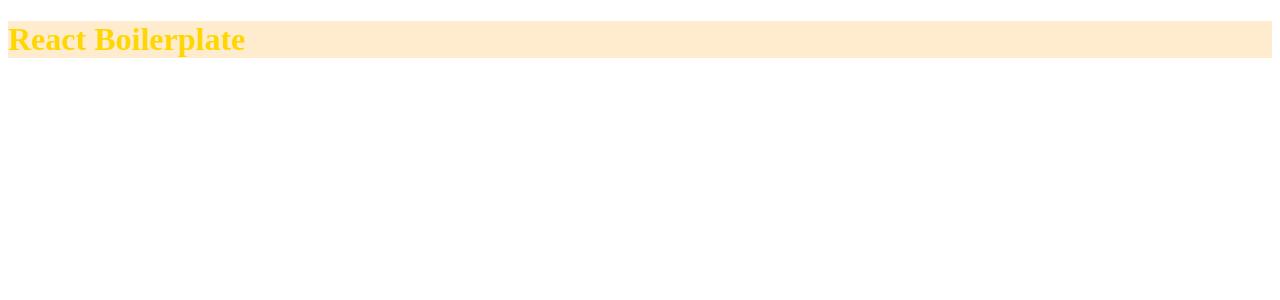
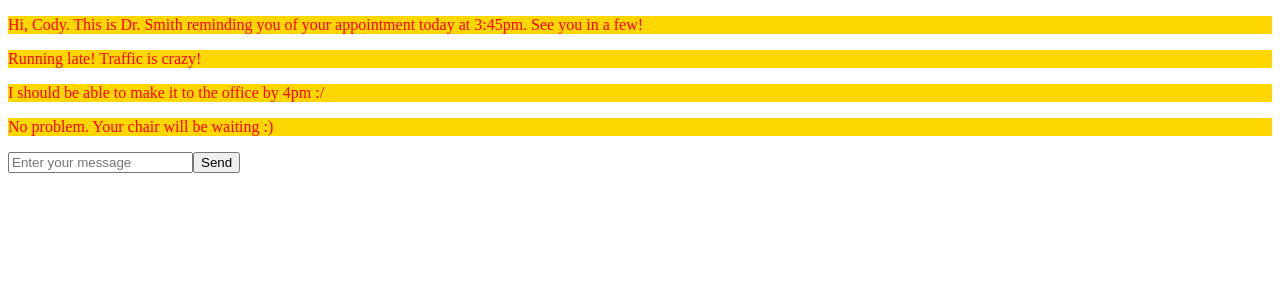
Before and after one commit to conmart/chat-demo, a React app: page / in a window 1280 px wide. Shown: the top 300 px of the page. Built offline with nearby package versions, Linux system fonts and the light colour scheme.

Commit message:
added my components to boilerplate

```diff
--- /dev/null
+++ b/src/components/App.js
@@ -0,0 +1,14 @@
+import React, { Component } from 'react';
+import ChatBox from './chatBox/ChatBox';
+
+class App extends Component {
+  render() {
+    return (
+      <div className="App">
+        <ChatBox />
+      </div>
+    );
+  }
+}
+
+export default App;
--- /dev/null
+++ b/src/components/chatBox/ChatBox.js
@@ -0,0 +1,63 @@
+import React, { Component } from 'react';
+import ChatWindow from '../chatWindow/ChatWindow';
+import InputBar from '../inputBar/InputBar';
+
+class ChatBox extends Component {
+
+  constructor(props) {
+    super(props)
+    this.stockMessages = [
+      {type: 1, text: 'Hi, Cody. This is Dr. Smith reminding you of your appointment today at 3:45pm. See you in a few!'},
+      {type: 2, text: 'Running late! Traffic is crazy!'},
+      {type: 2, text: 'I should be able to make it to the office by 4pm :/'},
+      {type: 1, text: 'No problem. Your chair will be waiting :)'}
+    ]
+    this.state = {
+      messages: []
+    }
+    this.newMessageSent.bind(this)
+  }
+
+  componentDidMount() {
+    this.cycleDemo();
+  }
+
+  addStockMessages() {
+    for (let i=1; i<=this.stockMessages.length; i++) {
+      setTimeout(() => {
+        const newMessages = this.state.messages
+        newMessages.push(this.stockMessages[i-1])
+        this.setState({
+          messages: newMessages
+        })
+      }, i*1000)
+    }
+  }
+
+  cycleDemo() {
+    this.addStockMessages()
+    setInterval(() => {
+      this.setState({
+        messages: []
+      }, this.addStockMessages())
+    }, 30000)
+  }
+
+  newMessageSent(event) {
+    console.log(event)
+    event.preventDefault();
+  }
+
+  render() {
+    return (
+      <div className="ChatBox">
+        <ChatWindow
+          messages={ this.state.messages }
+        />
+        <InputBar newMessageSent={this.newMessageSent}/>
+      </div>
+    );
+  }
+}
+
+export default ChatBox;
--- /dev/null
+++ b/src/components/chatWindow/ChatWindow.js
@@ -0,0 +1,15 @@
+import React from 'react';
+import Message from '../message/Message';
+
+const ChatWindow = ({messages}) =>
+    <div>
+      {messages.map((message, index) => {
+        return (
+          <Message
+            message={ message }
+            key={ index } />
+        )
+      })}
+    </div>
+
+export default ChatWindow;
--- a/src/components/index.jsx
+++ b/src/components/index.jsx
@@ -1,10 +1,7 @@
 import React from 'react';
 import { render } from 'react-dom';
+import App from './App';
 
 import styles from './index.css'
 
-const App = () => {
-  return <h1 className={styles.header}>React Boilerplate</h1>;
-};
-
 render(<App />, document.getElementById('root'));
--- /dev/null
+++ b/src/components/inputBar/InputBar.js
@@ -0,0 +1,14 @@
+import React from 'react';
+
+const InputBar = ({newMessageSent}) => {
+  return (
+    <div>
+      <form onSubmit={event => newMessageSent(event)}>
+        <input placeholder='Enter your message' name='check'></input>
+        <input type='submit' value='Send' />
+      </form>
+    </div>
+  )
+}
+
+export default InputBar;
--- /dev/null
+++ b/src/components/message/Message.js
@@ -0,0 +1,13 @@
+import React from 'react';
+
+import styles from './styles.css'
+
+const Message = ({message}) => {
+  return (
+    <div className={styles.message}>
+      <p>{ message.text }</p>
+    </div>
+  )
+}
+
+export default Message;
--- /dev/null
+++ b/src/components/message/styles.css
@@ -0,0 +1,4 @@
+.message {
+  color: red;
+  background: gold;
+}
```
Also changed, not shown: 1 other file (tests, documents, lock files or other folders).
